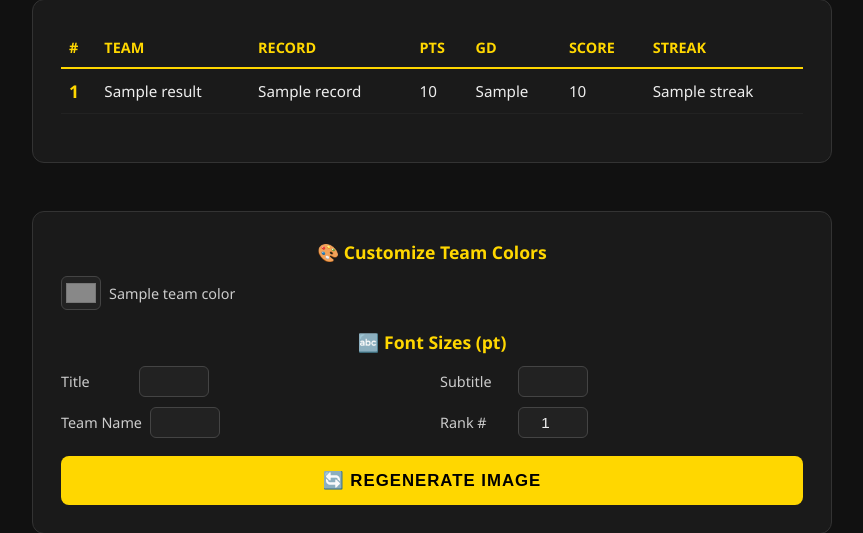
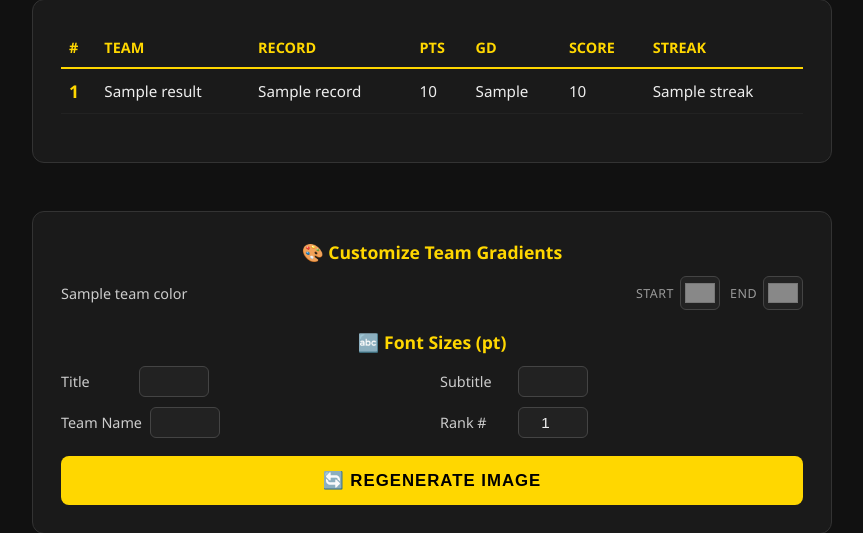
Before and after one commit to ElectricHockey/ehl-power-rankings, a Flask app: template templates/results.html in a window 1280 px wide. Shown: the part 151-684 px from the top of the page, without its empty margins (208-1071 px from the left). Run offline with Flask 3, Linux system fonts and the light colour scheme; the template is opened without the code that fills it: most values are stand-ins (such as "Sample title", 1, 10 or a date in 2020); parts of the project's set-up code (start-up, migrations or seed data) failed here and were passed over.

Commit message:
fix: cache schedules server-side and improve dominant logo gradients
Agent-Logs-Url: https://github.com/ElectricHockey/ehl-power-rankings/sessions/9af84f5d-8837-474b-8690-be502d24def6

Co-authored-by: ElectricHockey <214592700+ElectricHockey@users.noreply.github.com>

```diff
--- a/app.py
+++ b/app.py
@@ -8,7 +8,6 @@ import os
 import importlib
 import importlib.util
 import importlib.machinery
-import json
 import re
 import tempfile
 import uuid
@@ -16,7 +15,7 @@ import uuid
 from flask import Flask, render_template, request, send_file, redirect, url_for, flash, session
 
 from generate_image import generate_rankings_image, DEFAULT_FONT_SIZES
-from team_config import get_team_style, hex_to_rgb
+from team_config import get_team_style
 
 # ── Import the ranking engine from the file named "power rankings" ──
 _engine_path = os.path.join(os.path.dirname(__file__), "power rankings")
@@ -45,10 +44,12 @@ app.secret_key = os.environ.get("FLASK_SECRET_KEY", os.urandom(24).hex())
 
 UPLOAD_DIR = os.path.join(tempfile.gettempdir(), "ehl_uploads")
 OUTPUT_DIR = os.path.join(tempfile.gettempdir(), "ehl_outputs")
+SCHEDULE_CACHE_DIR = os.path.join(tempfile.gettempdir(), "ehl_schedule_cache")
 LOGO_DIR = os.path.join(os.path.dirname(__file__), "logos")
 
 os.makedirs(UPLOAD_DIR, exist_ok=True)
 os.makedirs(OUTPUT_DIR, exist_ok=True)
+os.makedirs(SCHEDULE_CACHE_DIR, exist_ok=True)
 
 
 def _collect_font_overrides(form):
@@ -64,6 +65,112 @@ def _collect_font_overrides(form):
             except (ValueError, TypeError):
                 pass
     return overrides
+
+
+def _normalize_hex_color(value):
+    """Return normalized #RRGGBB or None for invalid input."""
+    if not value:
+        return None
+    hex_val = value.strip().lstrip("#")
+    if re.match(r"^[0-9a-fA-F]{6}$", hex_val):
+        return f"#{hex_val.lower()}"
+    return None
+
+
+def _collect_solid_color_overrides(form):
+    """Extract solid team color overrides from form data."""
+    overrides = {}
+    team_names = form.getlist("team_name[]")
+    team_colors = form.getlist("team_color[]")
+    for name, color in zip(team_names, team_colors):
+        name = name.strip()
+        normalized = _normalize_hex_color(color)
+        if name and normalized:
+            overrides[name] = normalized
+    return overrides
+
+
+def _collect_gradient_overrides(form):
+    """Extract gradient team color overrides from form data."""
+    overrides = {}
+    team_names = form.getlist("team_name[]")
+    start_colors = form.getlist("team_color_start[]")
+    end_colors = form.getlist("team_color_end[]")
+    for name, start_color, end_color in zip(team_names, start_colors, end_colors):
+        name = name.strip()
+        start_hex = _normalize_hex_color(start_color)
+        end_hex = _normalize_hex_color(end_color)
+        if name and start_hex and end_hex:
+            overrides[name] = (start_hex, end_hex)
+    return overrides
+
+
+def _remove_cached_schedule(cache_name):
+    """Remove a cached schedule file by basename."""
+    if not cache_name:
+        return
+    safe_name = os.path.basename(cache_name)
+    path = os.path.join(SCHEDULE_CACHE_DIR, safe_name)
+    resolved = os.path.realpath(path)
+    if not resolved.startswith(os.path.realpath(SCHEDULE_CACHE_DIR)):
+        return
+    if os.path.isfile(resolved):
+        os.remove(resolved)
+
+
+def _cache_schedule_text(csv_text):
+    """Persist CSV text in a server-side cache file and return its basename."""
+    cache_name = f"{uuid.uuid4().hex}.csv"
+    cache_path = os.path.join(SCHEDULE_CACHE_DIR, cache_name)
+    with open(cache_path, "w", encoding="utf-8") as f:
+        f.write(csv_text)
+    return cache_name
+
+
+def _load_cached_schedule_text(cache_name):
+    """Load CSV text from a server-side cache file by basename."""
+    if not cache_name:
+        return None
+    safe_name = os.path.basename(cache_name)
+    path = os.path.join(SCHEDULE_CACHE_DIR, safe_name)
+    resolved = os.path.realpath(path)
+    if not resolved.startswith(os.path.realpath(SCHEDULE_CACHE_DIR)):
+        return None
+    if not os.path.isfile(resolved):
+        return None
+    with open(resolved, "r", encoding="utf-8") as f:
+        return f.read()
+
+
+def _rgb_to_hex(rgb):
+    return "#{:02x}{:02x}{:02x}".format(*rgb)
+
+
+def _build_team_colors(rankings, solid_overrides=None, gradient_overrides=None):
+    """Build color-control data for the results template."""
+    solid_overrides = solid_overrides or {}
+    gradient_overrides = gradient_overrides or {}
+
+    team_colors = []
+    for team, _score, _bd in rankings:
+        style = get_team_style(team.name, logo_dir=LOGO_DIR)
+        gradient = style.get("bar_gradient") or (style["bar_color"], style["bar_color"])
+        start_hex = _rgb_to_hex(gradient[0])
+        end_hex = _rgb_to_hex(gradient[1])
+
+        if team.name in solid_overrides:
+            solid_hex = solid_overrides[team.name]
+            start_hex = solid_hex
+            end_hex = solid_hex
+        if team.name in gradient_overrides:
+            start_hex, end_hex = gradient_overrides[team.name]
+
+        team_colors.append({
+            "name": team.name,
+            "color_start": start_hex,
+            "color_end": end_hex,
+        })
+    return team_colors
 
 
 @app.route("/", methods=["GET"])
@@ -101,17 +208,7 @@ def generate():
     font_overrides = _collect_font_overrides(request.form)
 
     # ── Collect team color overrides ────────────────────────
-    color_overrides = {}
-    team_names = request.form.getlist("team_name[]")
-    team_colors = request.form.getlist("team_color[]")
-    for name, color in zip(team_names, team_colors):
-        name = name.strip()
-        color = color.strip()
-        if name and color:
-            # Ensure color is a valid hex string
-            hex_val = color.lstrip("#")
-            if re.match(r'^[0-9a-fA-F]{6}$', hex_val):
-                color_overrides[name] = f"#{hex_val}"
+    color_overrides = _collect_solid_color_overrides(request.form)
 
     # ── Save uploaded file ──────────────────────────────────
     ext = ".xlsx" if fname_lower.endswith(".xlsx") else ".csv"
@@ -158,8 +255,10 @@ def generate():
             os.remove(saved_path)
         return redirect(url_for("index"))
 
-    # Store CSV text in session for regeneration; remove uploaded file
-    session["csv_text"] = csv_text
+    # Store a small server-side cache reference for regeneration.
+    _remove_cached_schedule(session.get("schedule_cache_file"))
+    session.pop("csv_text", None)
+    session["schedule_cache_file"] = _cache_schedule_text(csv_text)
     session["week_label"] = week_label
     session["div_label"] = div_label
     session["days_per_week"] = days_per_week
@@ -199,13 +298,13 @@ def generate():
         output_path=out_path,
         top_n=10,
         color_overrides=color_overrides,
+        gradient_overrides=None,
         font_overrides=font_overrides,
         movement=movement,
     )
 
     # ── Build results table with ALL ranked teams ───────────
     results = []
-    team_colors = []
     for rank, (team, score, _bd) in enumerate(rankings, 1):
         stype, scount = team.current_streak
         streak = f"{stype}{scount}" if scount else "–"
@@ -219,20 +318,8 @@ def generate():
             "score": f"{score:.4f}",
             "streak": streak,
         })
-        # Get current bar color for the color picker
-        style = get_team_style(team.name, logo_dir=LOGO_DIR)
-        if team.name in color_overrides:
-            rgb = hex_to_rgb(color_overrides[team.name])
-            if rgb:
-                bar_color = color_overrides[team.name]
-            else:
-                bar_color = "#{:02x}{:02x}{:02x}".format(*style["bar_color"])
-        else:
-            bar_color = "#{:02x}{:02x}{:02x}".format(*style["bar_color"])
-        team_colors.append({
-            "name": team.name,
-            "color": bar_color,
-        })
+
+    team_colors = _build_team_colors(rankings, solid_overrides=color_overrides)
 
     return render_template(
         "results.html",
@@ -277,7 +364,12 @@ def download(filename):
 @app.route("/regenerate", methods=["POST"])
 def regenerate():
     """Re-generate the image using the previously uploaded schedule with new overrides."""
-    csv_text = session.get("csv_text")
+    csv_text = _load_cached_schedule_text(session.get("schedule_cache_file"))
+    if not csv_text:
+        csv_text = session.get("csv_text")
+        if csv_text:
+            session["schedule_cache_file"] = _cache_schedule_text(csv_text)
+            session.pop("csv_text", None)
     week_label = session.get("week_label", "WEEK 1")
     div_label = session.get("div_label", "3'S")
     days_per_week = session.get("days_per_week", 1)
@@ -287,16 +379,8 @@ def regenerate():
         return redirect(url_for("index"))
 
     # ── Collect team color overrides ────────────────────────
-    color_overrides = {}
-    team_names = request.form.getlist("team_name[]")
-    team_colors_form = request.form.getlist("team_color[]")
-    for name, color in zip(team_names, team_colors_form):
-        name = name.strip()
-        color = color.strip()
-        if name and color:
-            hex_val = color.lstrip("#")
-            if re.match(r'^[0-9a-fA-F]{6}$', hex_val):
-                color_overrides[name] = f"#{hex_val}"
+    color_overrides = _collect_solid_color_overrides(request.form)
+    gradient_overrides = _collect_gradient_overrides(request.form)
 
     # ── Collect font size overrides ─────────────────────────
     font_overrides = _collect_font_overrides(request.form)
@@ -345,13 +429,13 @@ def regenerate():
         output_path=out_path,
         top_n=10,
         color_overrides=color_overrides,
+        gradient_overrides=gradient_overrides,
         font_overrides=font_overrides,
         movement=movement,
     )
 
     # ── Build results + team colors ─────────────────────────
     results = []
-    team_colors = []
     for rank, (team, score, _bd) in enumerate(rankings, 1):
         stype, scount = team.current_streak
         streak = f"{stype}{scount}" if scount else "–"
@@ -365,19 +449,12 @@ def regenerate():
             "score": f"{score:.4f}",
             "streak": streak,
         })
-        style = get_team_style(team.name, logo_dir=LOGO_DIR)
-        if team.name in color_overrides:
-            rgb = hex_to_rgb(color_overrides[team.name])
-            if rgb:
-                bar_color = color_overrides[team.name]
-            else:
-                bar_color = "#{:02x}{:02x}{:02x}".format(*style["bar_color"])
-        else:
-            bar_color = "#{:02x}{:02x}{:02x}".format(*style["bar_color"])
-        team_colors.append({
-            "name": team.name,
-            "color": bar_color,
-        })
+
+    team_colors = _build_team_colors(
+        rankings,
+        solid_overrides=color_overrides,
+        gradient_overrides=gradient_overrides,
+    )
 
     return render_template(
         "results.html",
--- a/templates/results.html
+++ b/templates/results.html
@@ -109,14 +109,15 @@
     }
     .color-grid {
       display: grid;
-      grid-template-columns: 1fr 1fr;
-      gap: 8px 16px;
+      grid-template-columns: 1fr;
+      gap: 10px;
       margin-bottom: 16px;
     }
     .color-item {
-      display: flex;
+      display: grid;
+      grid-template-columns: minmax(160px, 1fr) auto auto;
+      gap: 10px;
       align-items: center;
-      gap: 8px;
     }
     .color-item input[type="color"] {
       width: 40px;
@@ -131,9 +132,17 @@
     .color-item .team-label {
       font-size: .9rem;
       color: #ccc;
-      white-space: nowrap;
       overflow: hidden;
       text-overflow: ellipsis;
+    }
+    .color-picker-group {
+      display: flex;
+      align-items: center;
+      gap: 6px;
+      color: #999;
+      font-size: .78rem;
+      text-transform: uppercase;
+      letter-spacing: .5px;
     }
     .regen-btn {
       display: block;
@@ -230,13 +239,20 @@
   <div class="card">
     <form action="{{ url_for('regenerate') }}" method="post">
       <div class="color-section">
-        <h3>🎨 Customize Team Colors</h3>
+        <h3>🎨 Customize Team Gradients</h3>
         <div class="color-grid">
           {% for tc in team_colors %}
           <div class="color-item">
             <input type="hidden" name="team_name[]" value="{{ tc.name }}">
-            <input type="color" name="team_color[]" value="{{ tc.color }}">
             <span class="team-label">{{ tc.name }}</span>
+            <label class="color-picker-group">
+              <span>Start</span>
+              <input type="color" name="team_color_start[]" value="{{ tc.color_start }}">
+            </label>
+            <label class="color-picker-group">
+              <span>End</span>
+              <input type="color" name="team_color_end[]" value="{{ tc.color_end }}">
+            </label>
           </div>
           {% endfor %}
         </div>
```
Also changed, not shown: generate_image.py (+30 -0 lines), team_config.py (+42 -5 lines), README.md.
